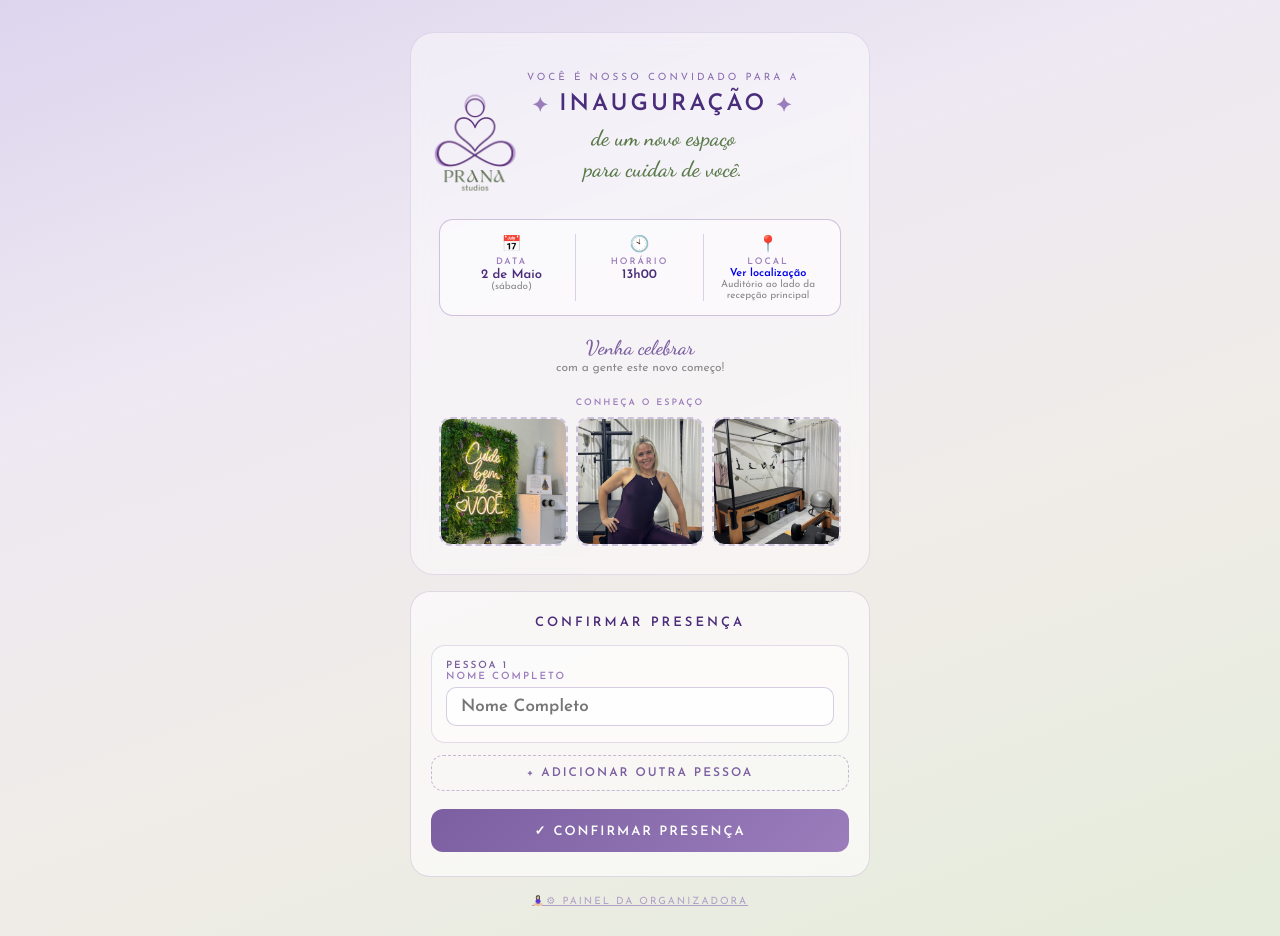
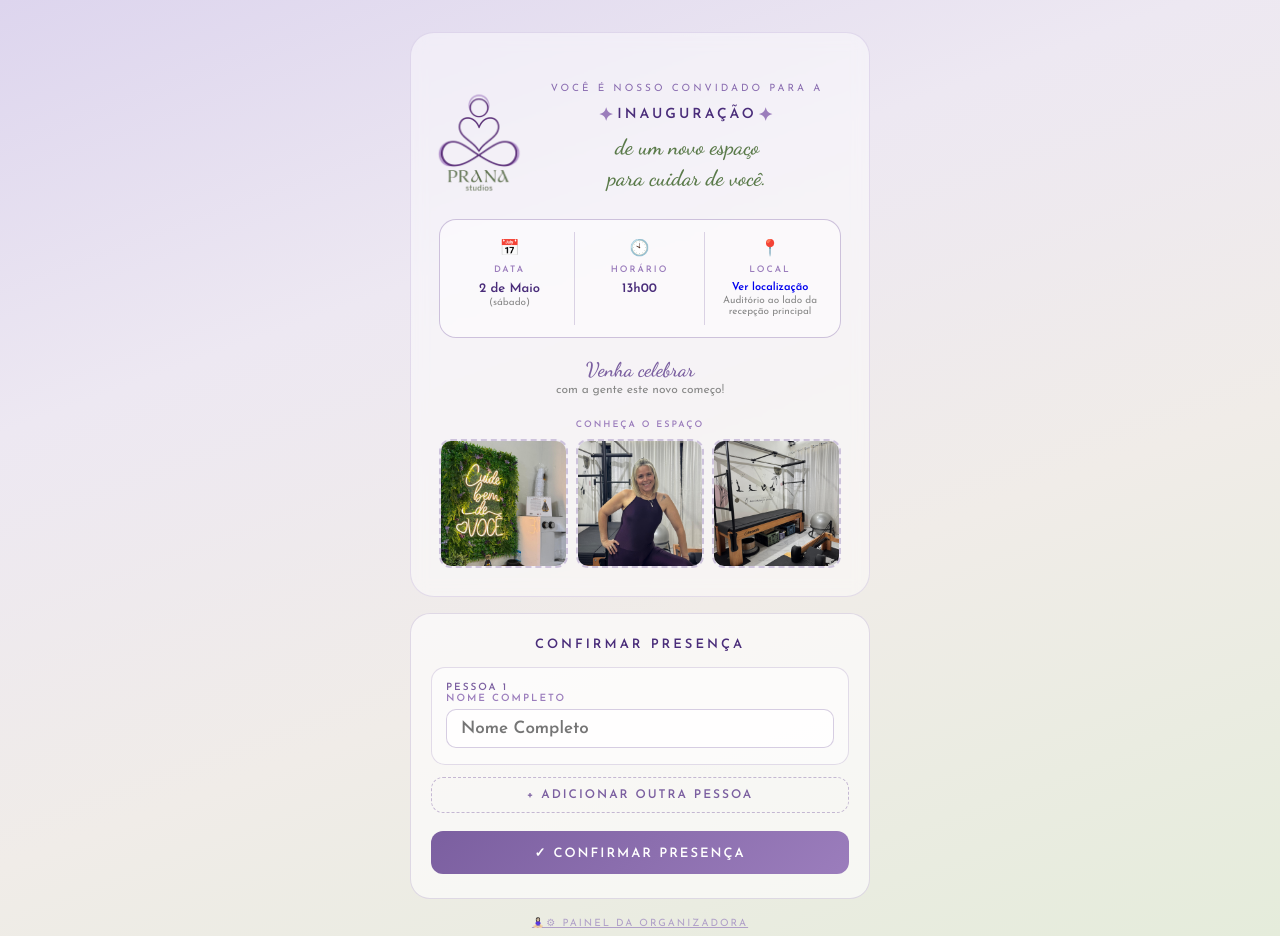
Before and after one commit to ClaraDev01/Pilates-Invite, a plain HTML site: page frontend/index.html in a window 1280 px wide. Shown: the top 936 px of the page. Drawn offline with Linux system fonts and the light colour scheme.

Commit message:
Update style.css

```diff
--- a/frontend/style.css
+++ b/frontend/style.css
@@ -29,25 +29,31 @@ body {
 }
 
 .logo-area {
-    width: 100%;
     display: flex;
     align-items: center;
+    gap: 6px;
+    flex-wrap: nowrap;
 }
 
 .logo-area img {
-    width: 100px;
-    margin-left: -14px;
+    width: clamp(60px, 22vw, 100px);
+    height: auto;
+
+    margin-right: -6px;
+    margin-right: -2px;
+    margin-left: -10px;
+
+    flex-shrink: 1;
 }
 
 .text {
-    padding: 2px;
-    margin-bottom: 20px;
-    align-items: center;
+    flex: 1;
+    min-width: 0;
 }
 
 .invite-subtitle {
     text-align: center;
-    font-size: 10px;
+    font-size: clamp(8px, 2.5vw, 10px);
     letter-spacing: 3px;
     color: #8a6db0;
     text-transform: uppercase;
@@ -57,27 +63,27 @@ body {
 .invite-title {
     text-align: center;
     font-family: 'Josefin Sans', sans-serif;
-    font-size: 23px;
+    font-size: clamp(14px, 0vw, 30px);
     font-weight: 600;
     color: #4a2d7a;
     letter-spacing: 3px;
     text-transform: uppercase;
-    margin: 4px 0 2px;
+    margin: 2px 0 1px;
     display: flex;
     align-items: center;
     justify-content: center;
-    gap: 8px;
+    gap: 1px;
 }
 
 .invite-title span.deco {
     color: #9b7dbc;
-    font-size: 20px;
+    font-size: clamp(12px, 3vw, 18px);
 }
 
 .invite-script {
     text-align: center;
     font-family: 'Dancing Script', cursive;
-    font-size: 22px;
+    font-size: clamp(14px, 3.5vw, 22px);
     color: #5a7a4a;
     line-height: 1.4;
     margin: 6px 0 12px;
@@ -105,8 +111,8 @@ body {
 
 .info-box {
     border: 1.5px solid rgba(120, 90, 160, 0.35);
-    border-radius: 14px;
-    padding: 14px 8px;
+    border-radius: 17px;
+    padding: 12px 5px;
     display: grid;
     grid-template-columns: 1fr 1fr 1fr;
     background: rgba(255, 255, 255, 0.5);
@@ -115,8 +121,9 @@ body {
 
 .info-item {
     text-align: center;
-    padding: 0 8px;
+    padding: 6px 8px;
     border-right: 1px solid rgba(120, 90, 160, 0.25);
+
 }
 
 .info-item:last-child {
@@ -134,6 +141,7 @@ body {
     color: #9b7dbc;
     text-transform: uppercase;
     font-weight: 600;
+    margin: 8px;
 }
 
 .info-value {
@@ -146,6 +154,7 @@ body {
 .info-detail {
     font-size: 10px;
     color: #888;
+    margin: 2px;
 }
 
 .invite-closing {
@@ -565,6 +574,4 @@ button {
     font-size: 16px;
 }
 
-.close-btn{
-
-}
+.close-btn {}
```
